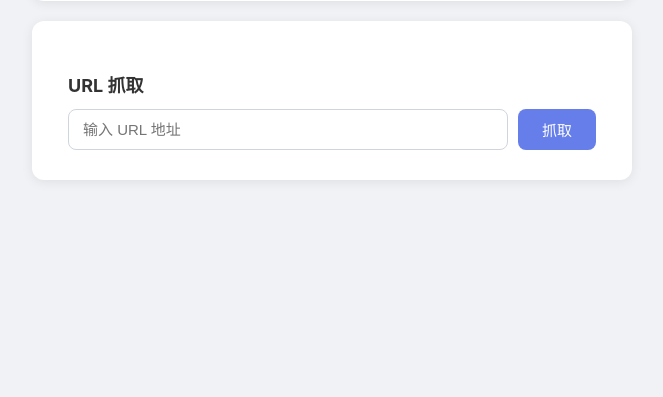
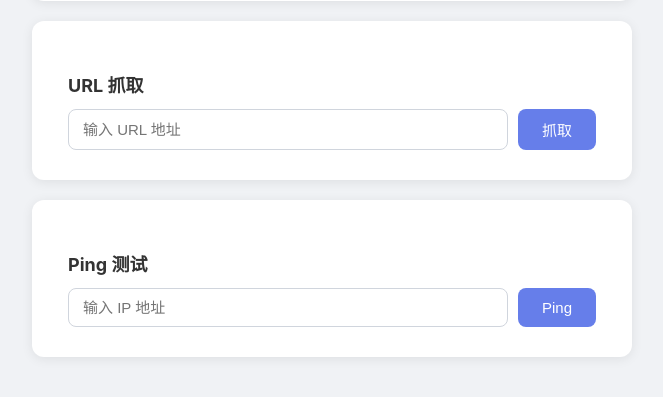
Before and after one commit to Sgxy1/cc, a Flask app: page / in a window 1280 px wide. Shown: the part 686-1083 px from the top of the page, without its empty margins (308-971 px from the left). Before the commit the page ends 866 px from the top, so only its background shows below. Run offline with Flask 2, Linux system fonts and the light colour scheme; the visitor is signed in with stand-in values (Sample User, id 1); data comes from the database, SQL or seed files in the repository.

Commit message:
优化：Ping测试输入框移至首页，与其他功能保持一致

```diff
--- a/app.py
+++ b/app.py
@@ -267,6 +267,17 @@ def ping():
                     result = e.output.decode('utf-8', errors='ignore')
                 except Exception as e:
                     result = str(e)
+    if request.method == 'POST':
+        user_info = None
+        if 'username' in session:
+            user = USERS.get(session['username'])
+            if user:
+                user_info = {k: v for k, v in user.items() if k != 'password'}
+            else:
+                row = get_user_from_sqlite(session['username'])
+                if row:
+                    user_info = {'username': row[1], 'email': row[3], 'phone': row[4], 'balance': row[5], 'role': 'user'}
+        return render_template('index.html', user_info=user_info, keyword='', search_results=None, fetch_result=None, ping_result=result)
     return render_template('ping.html', result=result)
 
 @app.route('/upload', methods=['GET', 'POST'])
--- a/templates/index.html
+++ b/templates/index.html
@@ -55,6 +55,19 @@
     <div class="fetch-content">{{ fetch_result.content }}</div>
     {% endif %}
 </div>
+<div class="card">
+    <h2>Ping 测试</h2>
+    <form method="POST" action="{{ url_for('ping') }}" class="search-form">
+        <div class="search-box">
+            <input type="text" name="ip" class="search-input" placeholder="输入 IP 地址" required>
+            <button type="submit" class="btn">Ping</button>
+        </div>
+    </form>
+    {% if ping_result %}
+    <h3>执行结果：</h3>
+    <div class="console-output">{{ ping_result }}</div>
+    {% endif %}
+</div>
 {% else %}
 <div class="card">
     <h1>用户管理系统</h1>
```
